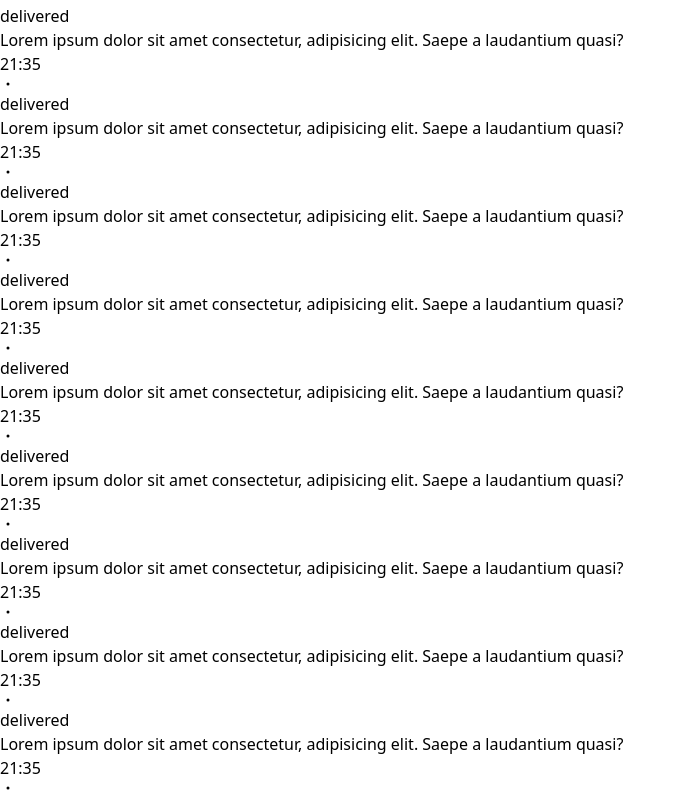
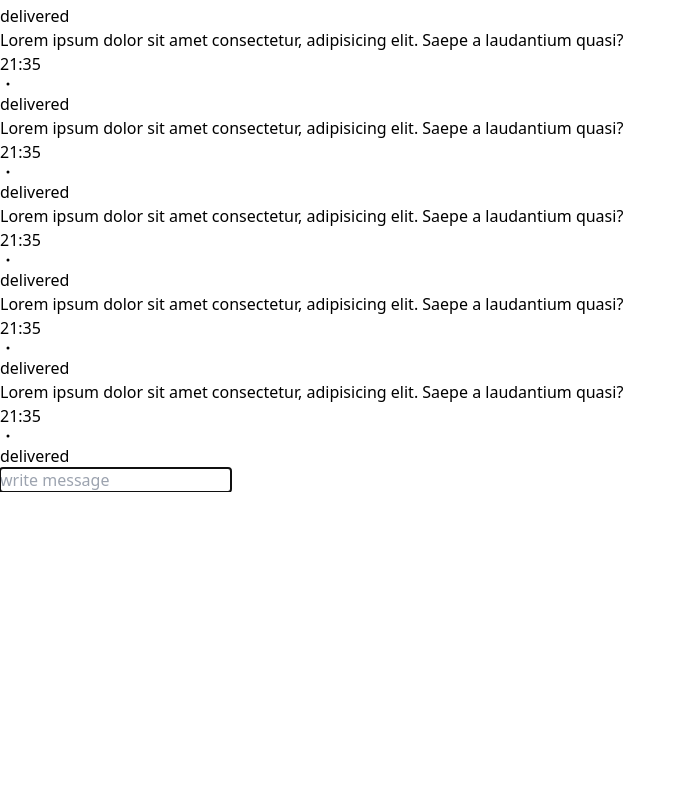
Before and after one commit to shayochris/convo, a React (Vite) app: page /chat/1 in a window 1280 px wide. Shown: the part 1206-1998 px from the top of the page, without its empty margins (0-686 px from the left). After the commit the page ends 1698 px from the top, so only its background shows below. Built offline with nearby package versions, Linux system fonts and the light colour scheme.

Commit message:
convo frontend phase 1

```diff
--- a/src/components/Chat.jsx
+++ b/src/components/Chat.jsx
@@ -28,8 +28,8 @@ export default function Chat() {
 
         </div>
 
-        <div className="p-2">
-        {[...Array(20)].map((n)=>(
+        <div className="p-2 h-full overflow-y-scroll">
+        {[...Array(7)].map((n)=>(
           <div key={n}>
              <div className='my-3 flex justify-start text-sm '>
             <div className='max-w-[80%] lg:max-w-[60%] ml-2'>
```
